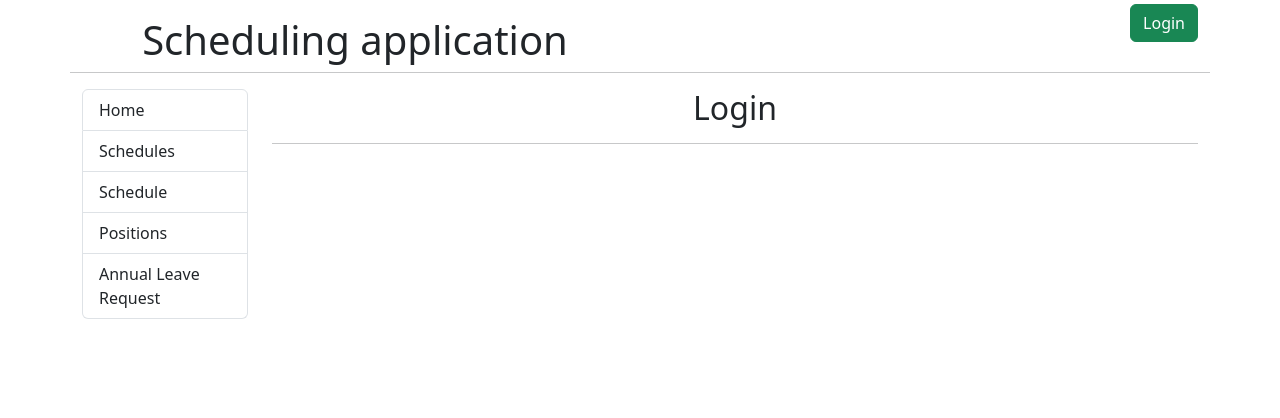
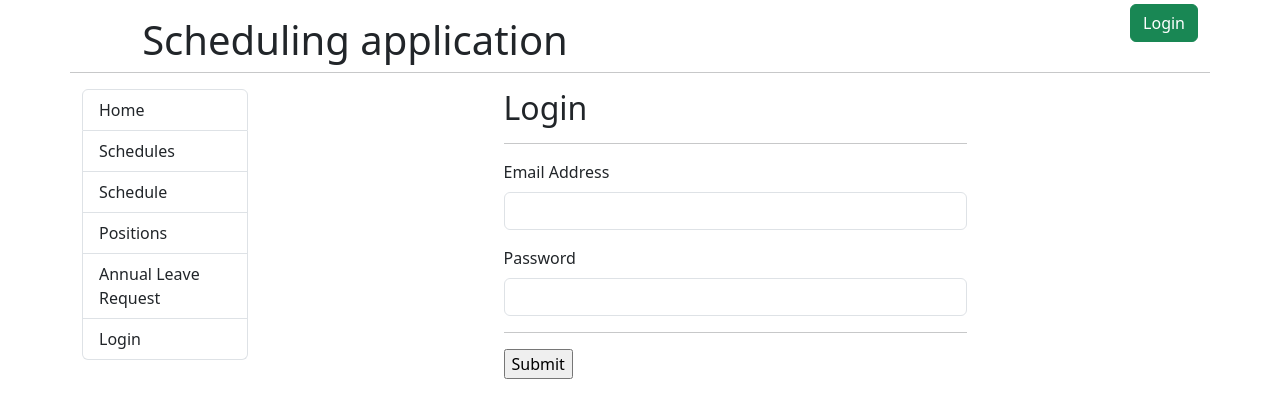
Before and after one commit to mkdtemplar/scheduling-app-front-end, a React (Create React App) app: page /login in a window 1280 px wide. Shown: the top 418 px of the page. Built offline with nearby package versions, Linux system fonts and the light colour scheme.

Commit message:
adding login form

```diff
--- a/src/App.js
+++ b/src/App.js
@@ -29,6 +29,7 @@ function App() {
                         <Link to="/schedule/:id" className="list-group-item list-group-item-action">Schedule</Link>
                         <Link to="/positions" className="list-group-item list-group-item-action">Positions</Link>
                         <Link to="/annual-leave-request" className="list-group-item list-group-item-action">Annual Leave Request</Link>
+                        <Link to="/login" className="list-group-item list-group-item-action">Login</Link>
                         {
                             jwtToken !== "" &&
                             <>
--- a/src/components/Login.jsx
+++ b/src/components/Login.jsx
@@ -1,4 +1,5 @@
 import {useState} from "react";
+import Input from "./form/input";
 
 const Login = () => {
 
@@ -11,9 +12,21 @@ const Login = () => {
 
     return (
         <>
-            <div className="text-center">
+            <div className="col-md-6 offset-md-3">
                 <h2>Login</h2>
                 <hr/>
+                <form onSubmit={handleSubmit}>
+                    <Input title="Email Address" type="email" className="form-control" name="email"
+                           autoComplete="email-new"
+                           onChange={(event) => setEmail(event.target.value)}
+                    />
+                    <Input title="Password" type="password" className="form-control" name="password"
+                           autoComplete="password-new"
+                           onChange={(event) => setPassword(event.target.value)}
+                    />
+                    <hr/>
+                    <input type="submit"/>
+                </form>
             </div>
         </>
     )
```
